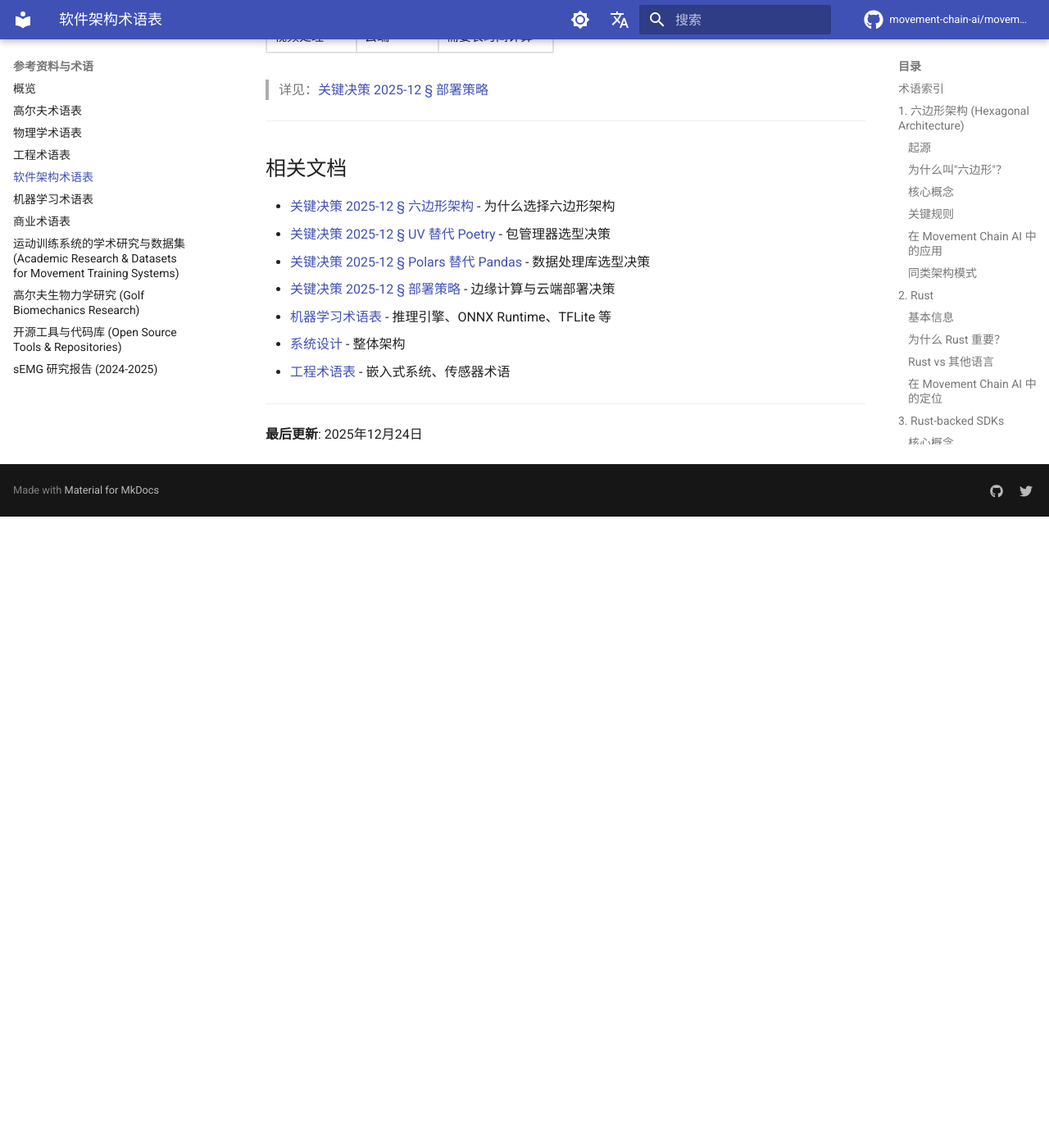
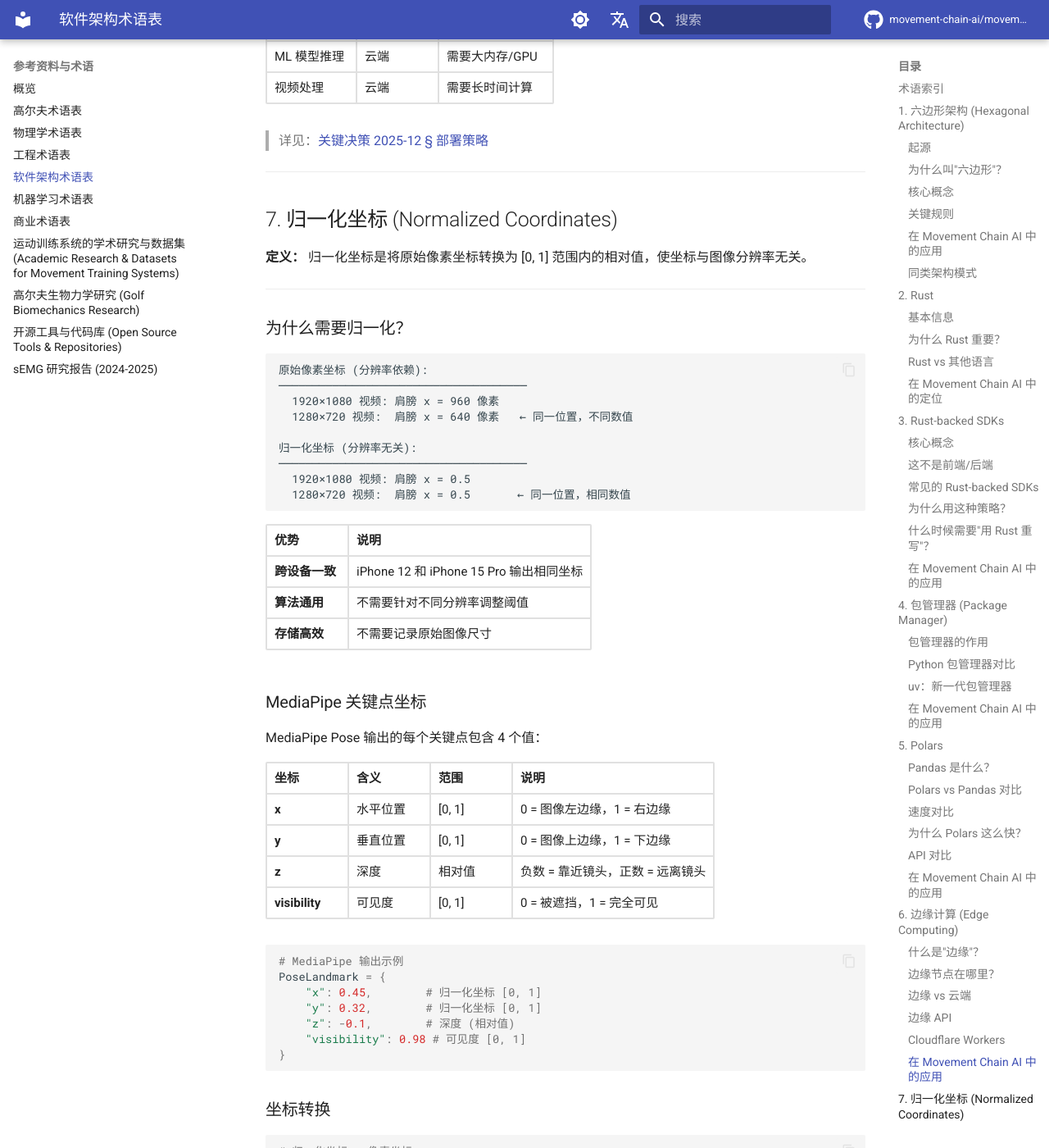
Before and after one commit to movement-chain-ai/movement-chain-docs, an MkDocs documentation site: the page built from docs/zh/reference/software-glossary.md, in a window 1280 px wide and 1400 px high, scrolled down 13557 px. Shown: the whole window at 82% size. Built offline with MkDocs 1.6.1 and Material for MkDocs 9.7.7, drawn with Linux system fonts in a browser that asks for light colours; comment, search, counter and statistics services are not loaded; the version menu is left out; before the commit the page ends 14187 px from its top, so only the background shows below that; some of the changed text lies outside the part shown.

Commit message:
docs: 添加归一化坐标术语定义
在软件术语表新增 §7 归一化坐标:
- 定义和用途说明
- MediaPipe 关键点坐标 (x, y, z, visibility) 详解
- 像素坐标与归一化坐标转换公式
- z 坐标深度估计的局限性
- Movement Chain AI 中的应用场景

在 data-pipeline-and-ai.md 添加链接指向新术语

🤖 Generated with [Claude Code](https://claude.com/claude-code)

Co-Authored-By: Claude Opus 4.5 <noreply@anthropic.com>

````diff
--- a/docs/zh/reference/software-glossary.md
+++ b/docs/zh/reference/software-glossary.md
@@ -14,6 +14,7 @@
 | 4 | [包管理器](#4-包管理器-package-manager) | Package Manager | 管理项目依赖的工具（pip、Poetry、uv） |
 | 5 | [Polars](#5-polars) | Polars | Rust 实现的高性能数据处理库，替代 Pandas |
 | 6 | [边缘计算](#6-边缘计算-edge-computing) | Edge Computing | 在靠近用户的服务器上运行代码，降低延迟 |
+| 7 | [归一化坐标](#7-归一化坐标-normalized-coordinates) | Normalized Coordinates | 将像素坐标转换为 [0,1] 范围的相对值 |
 
 ---
 
@@ -548,6 +549,115 @@ AWS Lambda (云端)
 
 ---
 
+## 7. 归一化坐标 (Normalized Coordinates) {#7-归一化坐标-normalized-coordinates}
+
+**定义：** 归一化坐标是将原始像素坐标转换为 [0, 1] 范围内的相对值，使坐标与图像分辨率无关。
+
+---
+
+### 为什么需要归一化？
+
+```text
+原始像素坐标 (分辨率依赖):
+─────────────────────────────────────
+  1920×1080 视频: 肩膀 x = 960 像素
+  1280×720 视频:  肩膀 x = 640 像素   ← 同一位置，不同数值
+
+归一化坐标 (分辨率无关):
+─────────────────────────────────────
+  1920×1080 视频: 肩膀 x = 0.5
+  1280×720 视频:  肩膀 x = 0.5       ← 同一位置，相同数值
+```
+
+| 优势 | 说明 |
+|------|------|
+| **跨设备一致** | iPhone 12 和 iPhone 15 Pro 输出相同坐标 |
+| **算法通用** | 不需要针对不同分辨率调整阈值 |
+| **存储高效** | 不需要记录原始图像尺寸 |
+
+### MediaPipe 关键点坐标
+
+MediaPipe Pose 输出的每个关键点包含 4 个值：
+
+| 坐标 | 含义 | 范围 | 说明 |
+|------|------|------|------|
+| **x** | 水平位置 | [0, 1] | 0 = 图像左边缘，1 = 右边缘 |
+| **y** | 垂直位置 | [0, 1] | 0 = 图像上边缘，1 = 下边缘 |
+| **z** | 深度 | 相对值 | 负数 = 靠近镜头，正数 = 远离镜头 |
+| **visibility** | 可见度 | [0, 1] | 0 = 被遮挡，1 = 完全可见 |
+
+```python
+# MediaPipe 输出示例
+PoseLandmark = {
+    "x": 0.45,        # 归一化坐标 [0, 1]
+    "y": 0.32,        # 归一化坐标 [0, 1]
+    "z": -0.1,        # 深度 (相对值)
+    "visibility": 0.98 # 可见度 [0, 1]
+}
+```
+
+### 坐标转换
+
+```python
+# 归一化坐标 → 像素坐标
+pixel_x = landmark.x * image_width   # 例: 0.5 × 1920 = 960
+pixel_y = landmark.y * image_height  # 例: 0.3 × 1080 = 324
+
+# 像素坐标 → 归一化坐标
+norm_x = pixel_x / image_width       # 例: 960 / 1920 = 0.5
+norm_y = pixel_y / image_height      # 例: 324 / 1080 = 0.3
+```
+
+### z 坐标的特殊说明
+
+z 坐标是**估计深度**，不是真实的米/厘米距离：
+
+| z 值 | 含义 |
+|------|------|
+| **负数** | 身体部位靠近镜头（如挥杆时手臂向前伸） |
+| **接近 0** | 与髋部大致同一平面 |
+| **正数** | 身体部位远离镜头（如后背） |
+
+!!! warning "z 坐标的局限性"
+    MediaPipe 的 z 是从 2D 图像推断的，精度有限。
+    真正的 3D 深度需要双目摄像头或 LiDAR。
+
+### 在 Movement Chain AI 中的应用
+
+| 应用场景 | 使用的坐标 | 说明 |
+|----------|-----------|------|
+| **X-Factor 计算** | x, y | 肩髋连线的角度差 |
+| **S-Factor 计算** | x, y | 肩部倾斜角度 |
+| **手臂伸展检测** | z | 判断手臂是否向前伸展 |
+| **可见度过滤** | visibility | 过滤被遮挡的关键点 |
+
+```python
+# 计算 X-Factor 示例
+def calculate_x_factor(landmarks):
+    # 获取关键点的归一化坐标
+    left_shoulder = landmarks[11]   # x, y, z, visibility
+    right_shoulder = landmarks[12]
+    left_hip = landmarks[23]
+    right_hip = landmarks[24]
+
+    # 计算肩膀和髋部的角度
+    shoulder_angle = math.atan2(
+        right_shoulder.y - left_shoulder.y,
+        right_shoulder.x - left_shoulder.x
+    )
+    hip_angle = math.atan2(
+        right_hip.y - left_hip.y,
+        right_hip.x - left_hip.x
+    )
+
+    # X-Factor = 肩膀角度 - 髋部角度
+    return math.degrees(shoulder_angle - hip_angle)
+```
+
+> 详见：[数据流与反馈 §1.2](../design/architecture/data-pipeline-and-ai.md#1-时间对齐数据结构) — MediaPipe Vision 原始数据格式
+
+---
+
 ## 相关文档
 
 - [关键决策 2025-12 § 六边形架构](../design/decisions/architecture-decisions-2025-12-23.md#11-六边形架构-hexagonal-architecture) - 为什么选择六边形架构
````
Also changed, not shown: docs/zh/design/architecture/data-pipeline-and-ai.md (+5 -4 lines).
